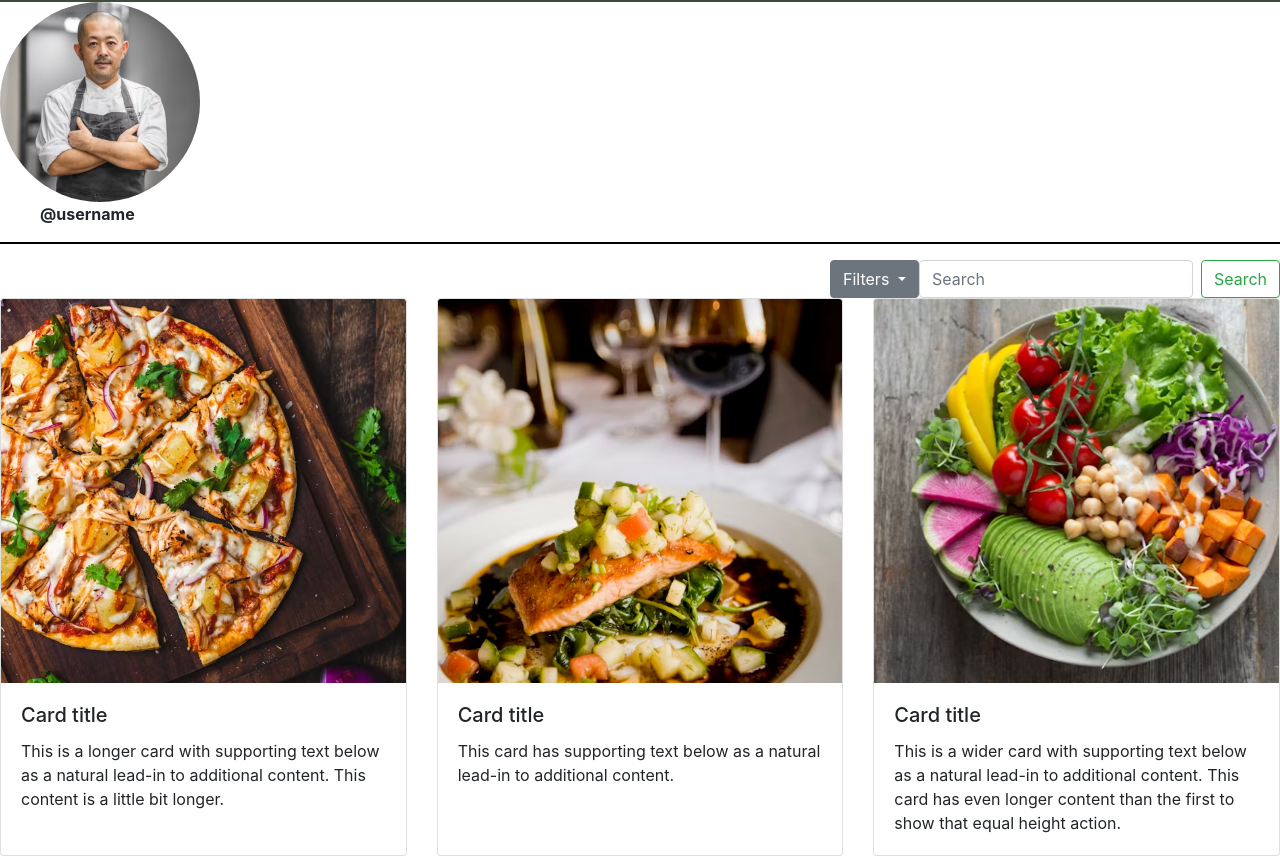
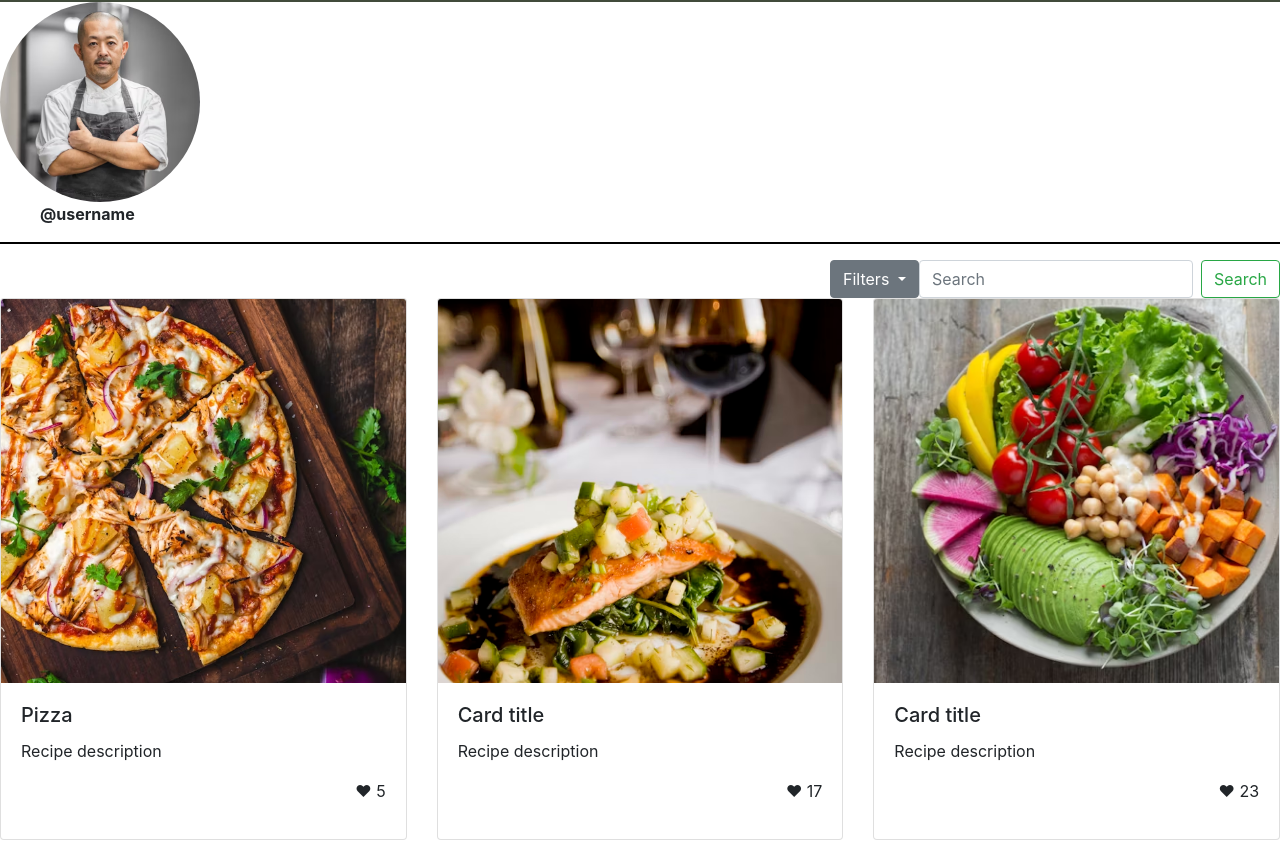
Before and after one commit to branhenr/Group-8-Project, a plain HTML site: page Fork&Share/chefprof.html in a window 1280 px wide. Shown: the part 110-966 px from the top of the page. Drawn offline with nearby package versions, Linux system fonts and the light colour scheme.

Commit message:
Show likes for recipes

```diff
--- a/Fork&Share/chefprof.html
+++ b/Fork&Share/chefprof.html
@@ -66,22 +66,25 @@
     <div class="card">
       <img class="card-img-top" src="images/pizza.avif" alt="Card image cap">
       <div class="card-body">
-        <h5 class="card-title">Card title</h5>
-        <p class="card-text">This is a longer card with supporting text below as a natural lead-in to additional content. This content is a little bit longer.</p>
+        <h5 class="card-title">Pizza</h5>
+        <p class="card-text">Recipe description</p>
+        <p class="text-right">&#10084; 5</p>
       </div>
     </div>
     <div class="card">
       <img class="card-img-top" src="images/salmon.avif" alt="Card image cap">
       <div class="card-body">
         <h5 class="card-title">Card title</h5>
-        <p class="card-text">This card has supporting text below as a natural lead-in to additional content.</p>
+        <p class="card-text">Recipe description </p>
+        <p class="text-right">&#10084; 17</p>
       </div>
     </div>
     <div class="card">
       <img class="card-img-top" src="images/salad.avif" alt="Card image cap">
       <div class="card-body">
         <h5 class="card-title">Card title</h5>
-        <p class="card-text">This is a wider card with supporting text below as a natural lead-in to additional content. This card has even longer content than the first to show that equal height action.</p>
+        <p class="card-text">Recipe description </p>
+        <p class="text-right">&#10084; 23</p>
       </div>
     </div>
   </div>
```
